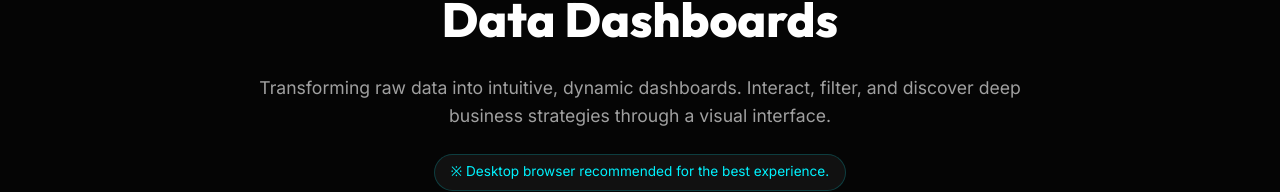
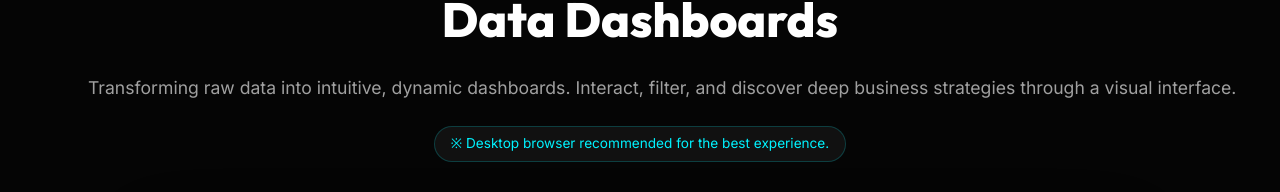
Before and after one commit to ds-jason-tsai/jason-by-tsai-portfolio, a Next.js app: page /en/dashboards in a window 1280 px wide. Shown: the part 177-369 px from the top of the page. Built offline with nearby package versions, Linux system fonts and the light colour scheme.

Commit message:
style: forced dashboard description to single line

```diff
--- a/components/DashboardsClient.tsx
+++ b/components/DashboardsClient.tsx
@@ -98,7 +98,7 @@ export default function DashboardsClient({ lang }: { lang: 'zh' | 'en' | 'ja' })
       {/* Header */}
       <div className="dashboards-header" style={{ textAlign: 'center', marginBottom: '3rem' }}>
         <h1 className="section-title" style={{ fontSize: '3rem', marginBottom: '1rem', fontWeight: '900' }}>{t.mainTitle}</h1>
-        <p style={{ color: 'var(--text-secondary)', fontSize: '1.1rem', maxWidth: '800px', margin: '0 auto 1.5rem' }}>
+        <p className="dashboard-main-desc" style={{ color: 'var(--text-secondary)', fontSize: '1.1rem', margin: '0 auto 1.5rem', whiteSpace: 'nowrap' }}>
           {t.desc}
         </p>
         <span style={{
@@ -316,6 +316,7 @@ export default function DashboardsClient({ lang }: { lang: 'zh' | 'en' | 'ja' })
             margin: 0;
           }
           .dashboards-header { margin-bottom: 2rem; padding: 0 1rem; }
+          .dashboard-main-desc { white-space: normal !important; text-align: center !important; }
           .iframe-container { height: 50vh !important; border-radius: 8px !important; }
         }
         @media (max-width: 768px) {
```
